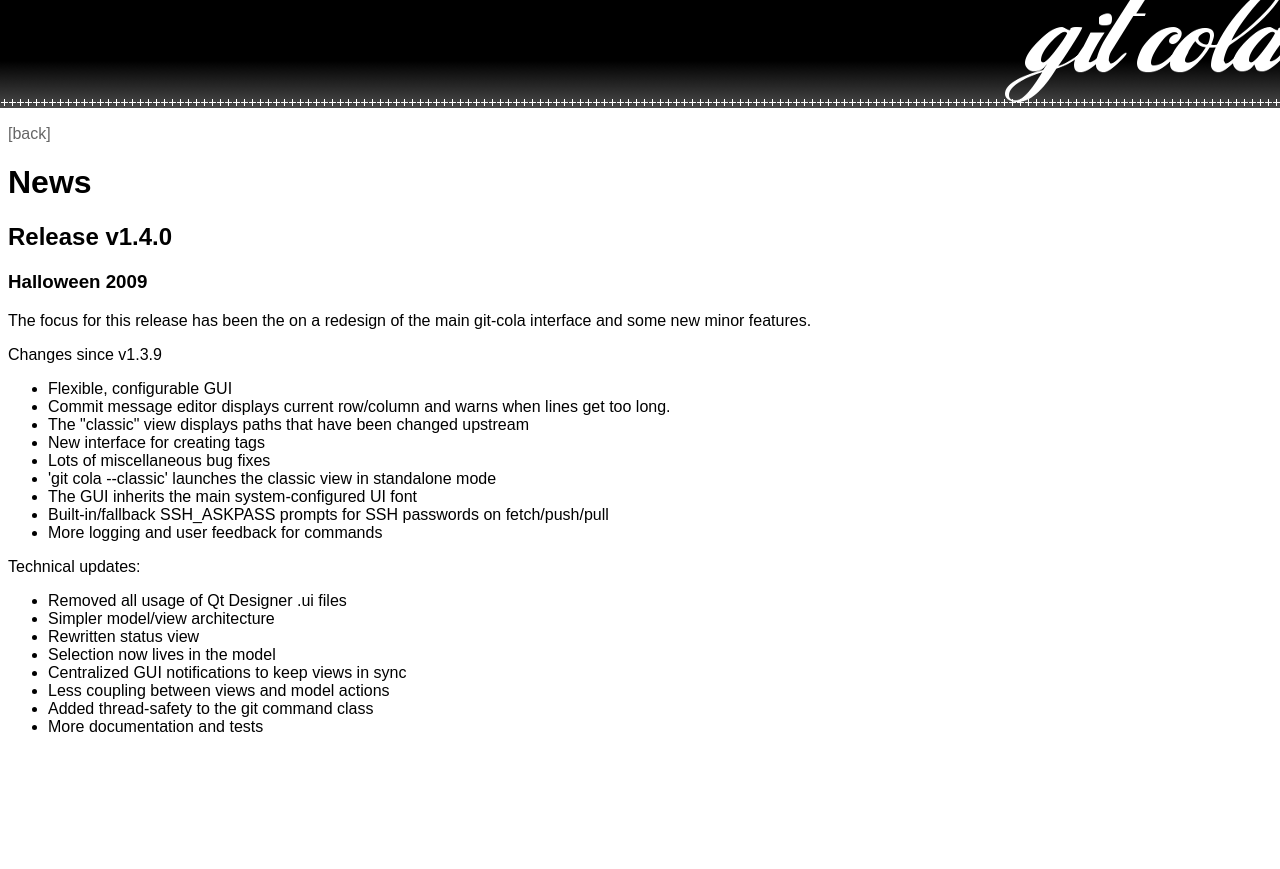
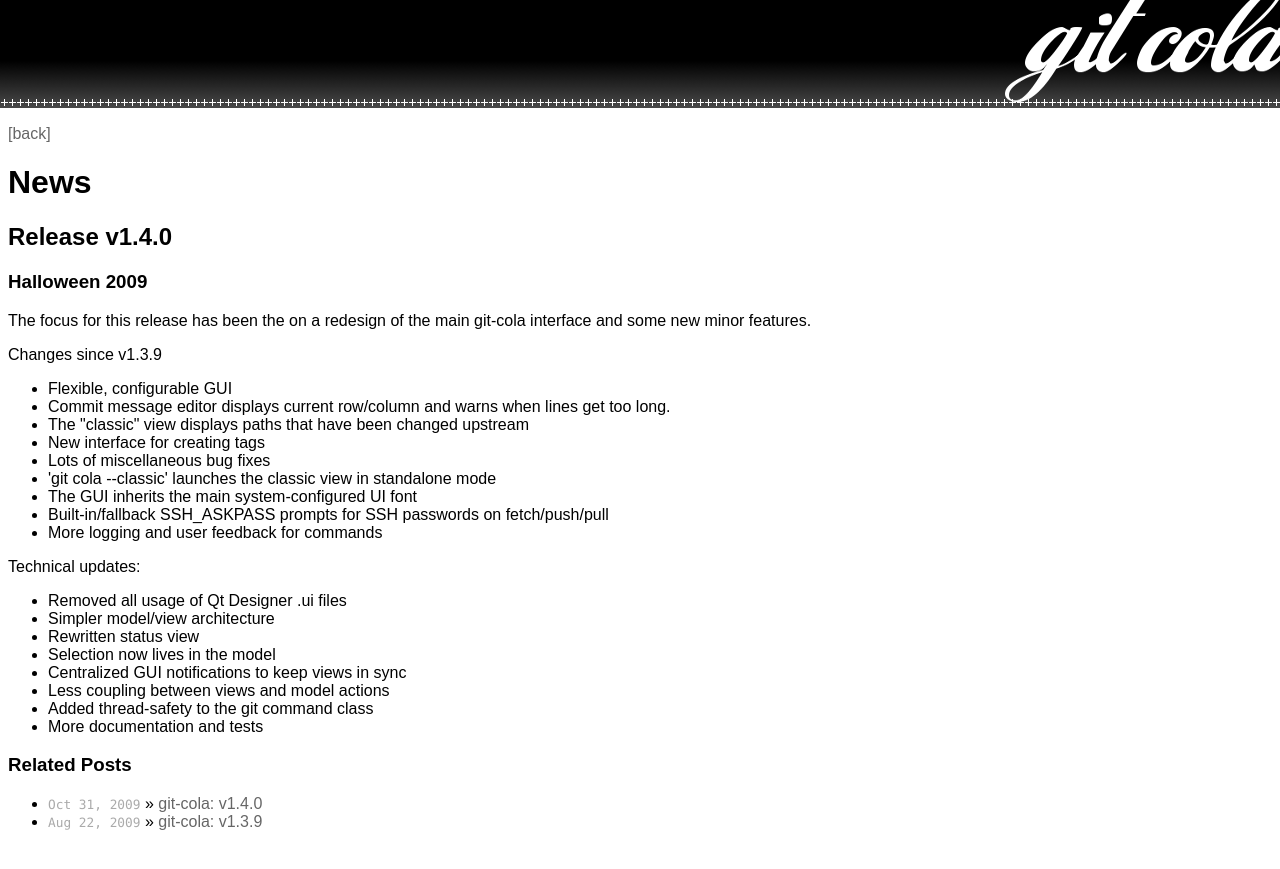
Before and after one commit to git-cola/git-cola.github.io, a Jekyll site: the page built from news.html, in a window 1280 px wide. Shown: the top 869 px of the page. Built offline with Jekyll 4.4.1, drawn with Linux system fonts in a browser that asks for light colours; some of the changed lines change nothing that is shown.

Commit message:
news: Use posts in news/ to generate the main news.html content
Signed-off-by: David Aguilar <davvid@gmail.com>

```diff
--- a/news.html
+++ b/news.html
@@ -1,49 +1,8 @@
 ---
 title: "git-cola: News"
-layout: logo-top
+layout: logo-top-news
 ---
-
-<div class="bodydiv">
-
-<p><a href="index.html">[back]</a></p>
 
 <h1>News</h1>
 
-<h2>Release v1.4.0</h2>
-<h3>Halloween 2009</h3>
-
-<p>
-The focus for this release has been the on a redesign of the main
-git-cola interface and some new minor features.
-</p>
-
-<p>Changes since v1.3.9
-<ul>
-	<li>Flexible, configurable GUI</li>
-	<li>Commit message editor displays current row/column
-		and warns when lines get too long.</li>
-	<li>The "classic" view displays paths that have been changed upstream</li>
-	<li>New interface for creating tags</li>
-	<li>Lots of miscellaneous bug fixes</li>
-	<li>'git cola --classic' launches the classic view in standalone mode</li>
-	<li>The GUI inherits the main system-configured UI font</li>
-	<li>Built-in/fallback SSH_ASKPASS prompts for SSH passwords on
-		fetch/push/pull</li>
-	<li>More logging and user feedback for commands</li>
-</ul>
-</p>
-
-<p>Technical updates:
-<ul>
-	<li>Removed all usage of Qt Designer .ui files</li>
-	<li>Simpler model/view architecture</li>
-	<li>Rewritten status view</li>
-	<li>Selection now lives in the model</li>
-	<li>Centralized GUI notifications to keep views in sync</li>
-	<li>Less coupling between views and model actions</li>
-	<li>Added thread-safety to the git command class</li>
-	<li>More documentation and tests</li>
-</ul>
-</p>
-
-</div>
+{{ site.categories.news[0].content }}
```
